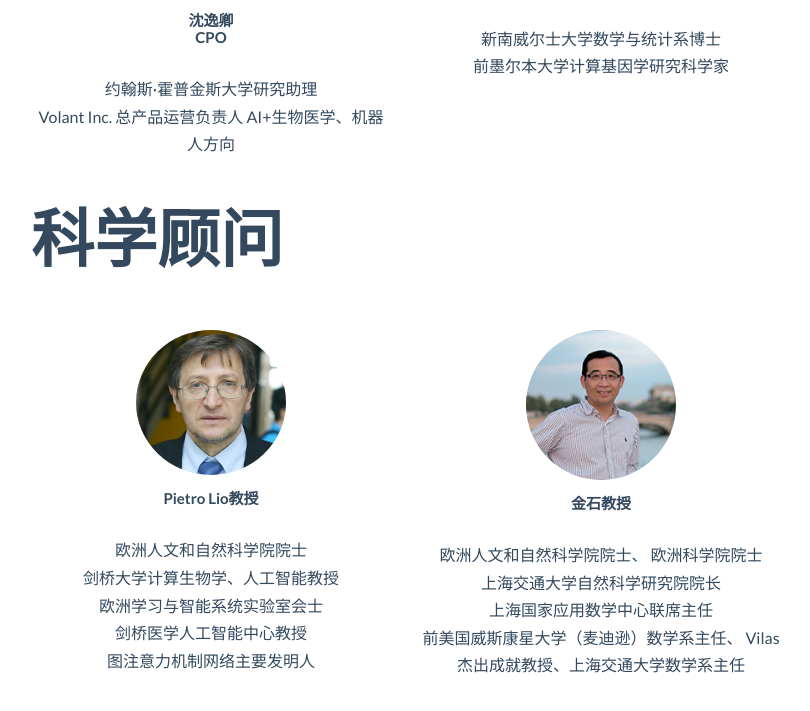
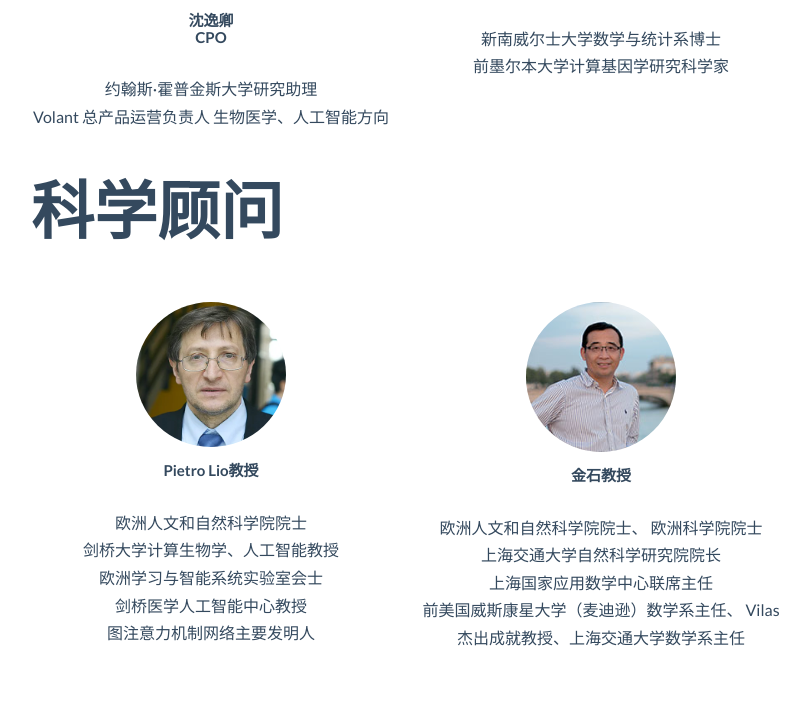
Before and after one commit to tsynbio/tsynbio.github.io, a plain HTML site: page index.html in a window 1280 px wide. Shown: the part 6999-7710 px from the top of the page, without its empty margins (39-849 px from the left). Drawn offline with Linux system fonts and the light colour scheme; files whose address does not match are found by name.

Commit message:
Update index.html

```diff
--- a/index.html
+++ b/index.html
@@ -338,8 +338,8 @@ function showhide(id) {
             <center>
             <p>
             约翰斯·霍普金斯大学研究助理</br>
-            Volant Inc. 总产品运营负责人
-            AI+生物医学、机器人方向
+            Volant 总产品运营负责人
+            生物医学、人工智能方向
             </p>
           </center>
         </div>
```
